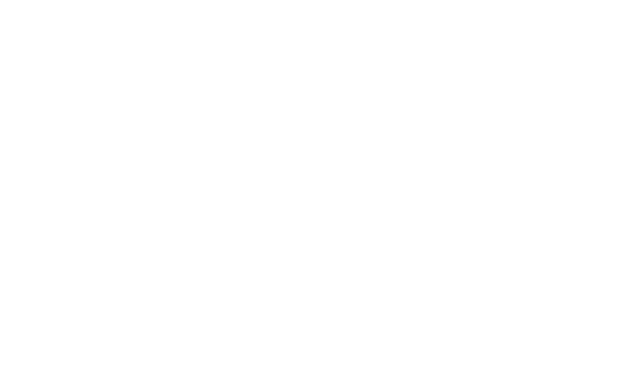
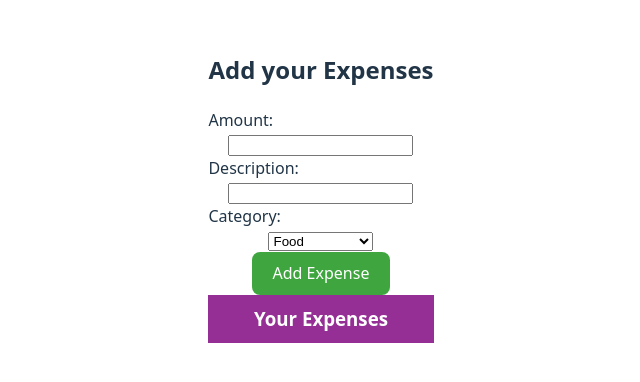
Before and after one commit to AbhayPatil-005/ReactJS-miniProjects, a React (Vite) app in the folder 13_Expense_Tracker_Project/: page /expenses in a window 1280 px wide. Shown: the top 382 px of the page, without its empty margins (319-959 px from the left). Built offline with nearby package versions, Linux system fonts and the light colour scheme; sample sign-in values are in the browser's storage.

Commit message:
Created Expense Component - Added 'add expenses' functionality for users to add their expense data

```diff
--- a/13_Expense_Tracker_Project/src/App.jsx
+++ b/13_Expense_Tracker_Project/src/App.jsx
@@ -7,6 +7,7 @@ import { Route, Switch, Redirect  } from 'react-router-dom';
 import { AuthContext } from './authContext/AuthContextProvider';
 import CompleteProfilePage from './components/dashboard/ProfilePage';
 import ForgotPassword from './components/auth/ForgotPassword';
+import ExpenseTracker from './components/dashboard/ExpenseTracker';
 
 
 function App() {
@@ -32,6 +33,10 @@ function App() {
         <Route path='/forgot-password'>
           <ForgotPassword/>
         </Route>
+
+        <Route path='/expenses' exact>
+          {authCtx.isLoggedIn ? <ExpenseTracker/>:<Redirect to='/login' />}
+        </Route>
       </Switch>
     </>
   )
--- /dev/null
+++ b/13_Expense_Tracker_Project/src/components/dashboard/ExpenseTracker.jsx
@@ -0,0 +1,72 @@
+import './ExpenseTracker.css';
+import { useState, useContext } from 'react';
+import { AuthContext } from '../../authContext/AuthContextProvider';
+
+const ExpenseTracker=()=>{
+    const authCtx = useContext(AuthContext);
+    const [amount, setAmount] = useState("");
+    const [description, setDescription] = useState("");
+    const [category, setCategory] = useState("Food");
+    const [expenses, setExpenses] = useState([]);
+
+    const handleSubmit= (e) => {
+        e.preventDefault();
+        const newExpense = {amount, description, category};
+        setExpenses((prev)=>[...prev, newExpense]);
+
+        setAmount("");
+        setDescription("");
+        setCategory("Food");
+    };
+    if(!authCtx.token){
+        return <p>Please login to view and add expenses</p>;
+    }
+    return(<div className='expenses-div'>
+        <h2>Add your Expenses</h2>
+        <form onSubmit={handleSubmit} className='expense-form'>
+            <div><label htmlFor="amount">Amount:</label>
+            <input
+                type="number"
+                value={amount}
+                id='amount'
+                onChange={(e)=> setAmount(e.target.value)}
+                required />
+                </div>
+
+            <div><label htmlFor="description">Description:</label>
+            <input
+                type="text"
+                id='description'
+                value={description}
+                onChange={(e)=>setDescription(e.target.value)}
+                required />
+                </div>
+            <div>
+                <label htmlFor="category">Category:</label>
+                <select
+                    value={category}
+                    id="category"
+                    onChange={(e) => setCategory(e.target.value)}
+                    required >
+                        <option value="Food">Food</option>
+                        <option value="Petrol">Petrol</option>
+                        <option value="Salary">Salary</option>
+                        <option value="Entertainment">Entertainment</option>
+                        <option value="Other">Other</option>
+                    </select>
+            </div>
+            <button type='submit'>Add Expense</button>
+        </form>
+
+        <h3>Your Expenses</h3>
+        <ul>
+            {expenses.map((exp, index)=> (
+                <li  key={index}>
+                    <span>₹{exp.amount}</span> - {exp.description} - ({exp.category})
+                </li>
+            ))}
+        </ul>
+    </div>)
+}
+
+export default ExpenseTracker;
--- a/13_Expense_Tracker_Project/src/components/dashboard/NavBar.jsx
+++ b/13_Expense_Tracker_Project/src/components/dashboard/NavBar.jsx
@@ -15,6 +15,7 @@ const NavBar=()=>{
         <>
         <nav>
             <NavLink to='/'>Home</NavLink>
+            <NavLink to='/expenses'>Expenses</NavLink>
             <button onClick={logoutHandler}>Logout</button>
         </nav>
         </>
```
Also changed, not shown: 13_Expense_Tracker_Project/src/components/dashboard/ExpenseTracker.css (added).
